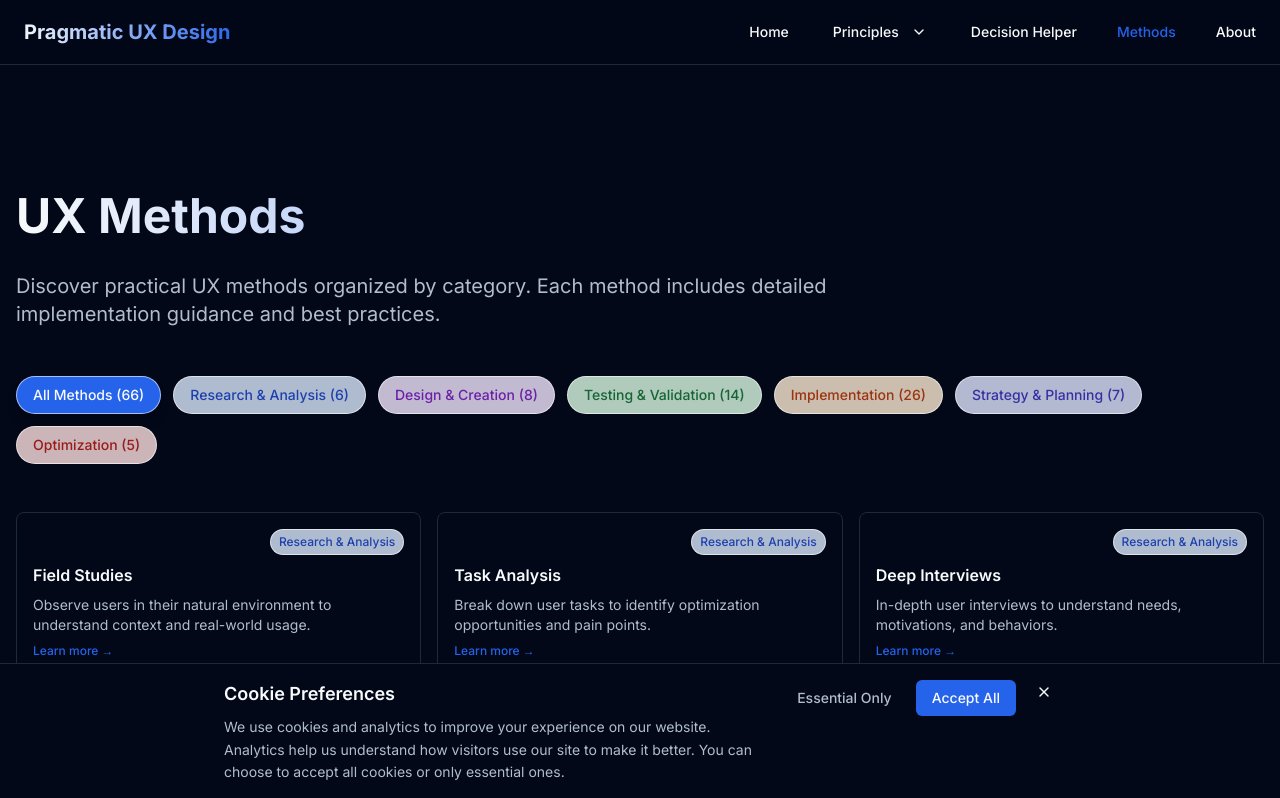
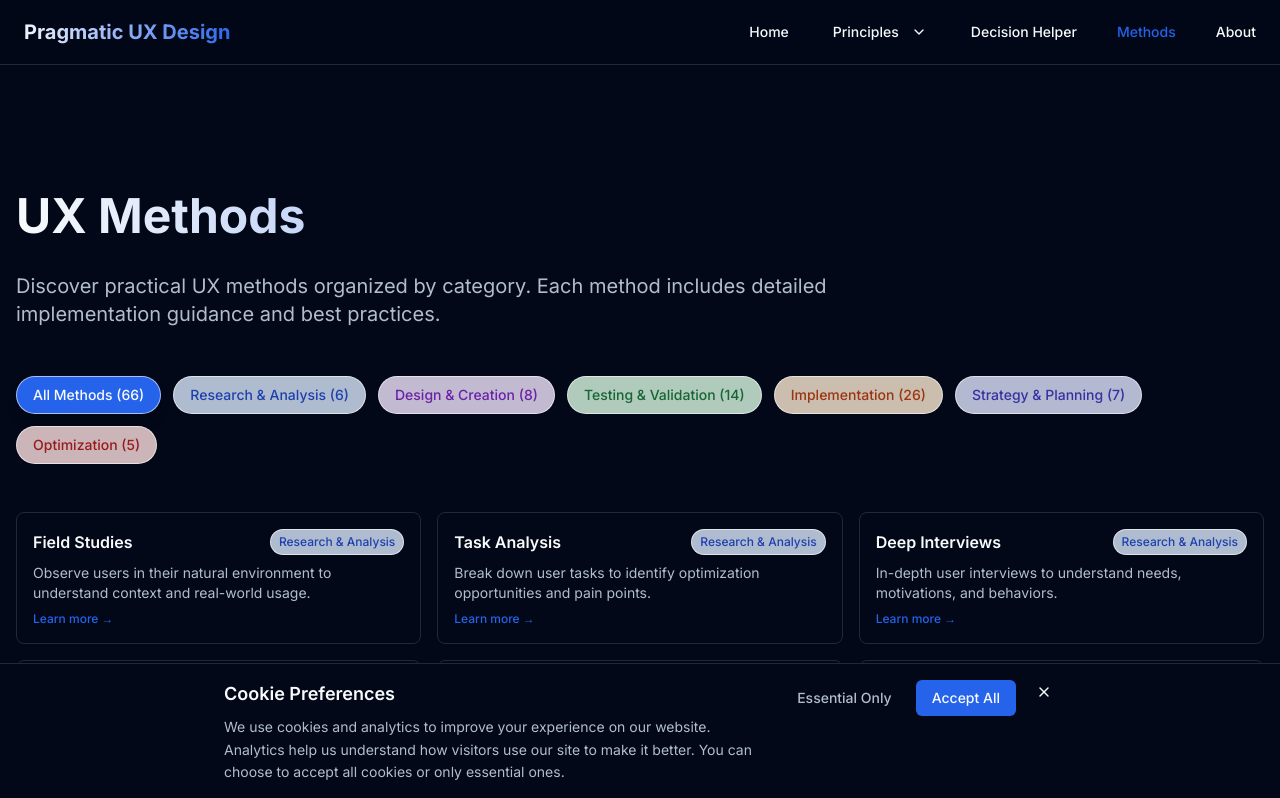
Before and after one commit to pfederi/pragmaticux, a Next.js app: page /methods in a window 1280 px wide. Shown: the top 798 px of the page. Built offline with nearby package versions, Linux system fonts and the light colour scheme.

Commit message:
feat: Move category chips to same line as method titles
- Place category chips inline with method titles using flex justify-between
- Remove separate chip container for cleaner layout
- Improve visual hierarchy and space utilization in method cards

```diff
--- a/components/MethodsOverview.tsx
+++ b/components/MethodsOverview.tsx
@@ -99,20 +99,19 @@ export default function MethodsOverview() {
               onClick={() => setSelectedMethod(method.name)}
               className="bg-card border rounded-lg p-3 sm:p-4 hover:shadow-md transition-all duration-300 hover:-translate-y-1 hover:border-white/60/50 text-left w-full group"
             >
-              {/* Category Chip */}
-              <div className="flex items-center justify-end mb-2">
+
+              <div className="flex items-center justify-between mb-2">
+                <h4 className="font-semibold text-sm sm:text-base group-hover:text-primary transition-colors">
+                  {method.name}
+                </h4>
                 <span className={`px-2 py-1 rounded-full text-xs font-medium border border-white/60 ${chipColors[method.category]}`}>
                   {methodCategories[method.category].label}
                 </span>
               </div>
-
-              <h4 className="font-semibold mb-2 text-sm sm:text-base group-hover:text-primary transition-colors">
-                {method.name}
-              </h4>
-              <p className="text-xs sm:text-sm text-muted-foreground leading-relaxed">
+              <p className="text-xs sm:text-sm text-muted-foreground leading-relaxed mb-2">
                 {getMethodDescription(method.name)}
               </p>
-              <div className="mt-2 text-primary text-xs font-medium flex items-center gap-1 group-hover:translate-x-1 transition-transform">
+              <div className="text-primary text-xs font-medium flex items-center gap-1 group-hover:translate-x-1 transition-transform">
                 Learn more →
               </div>
             </button>
```
